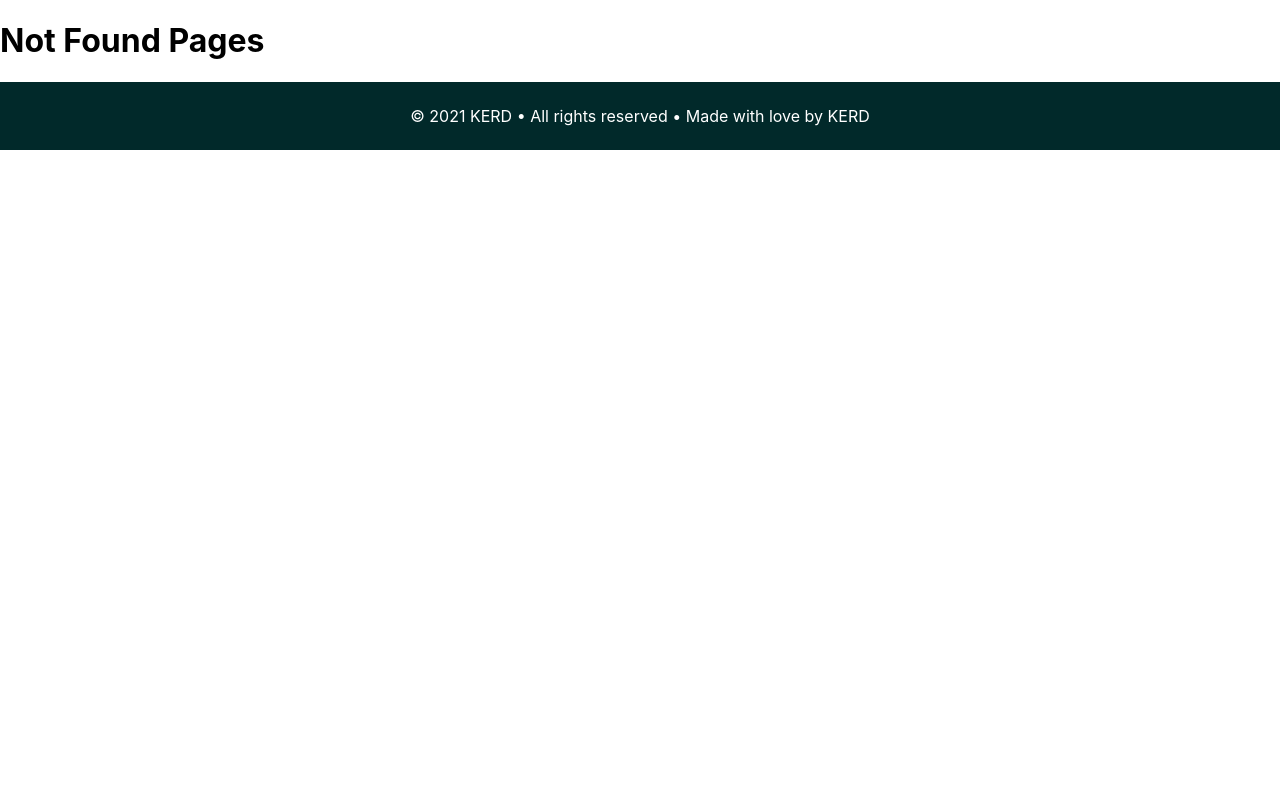
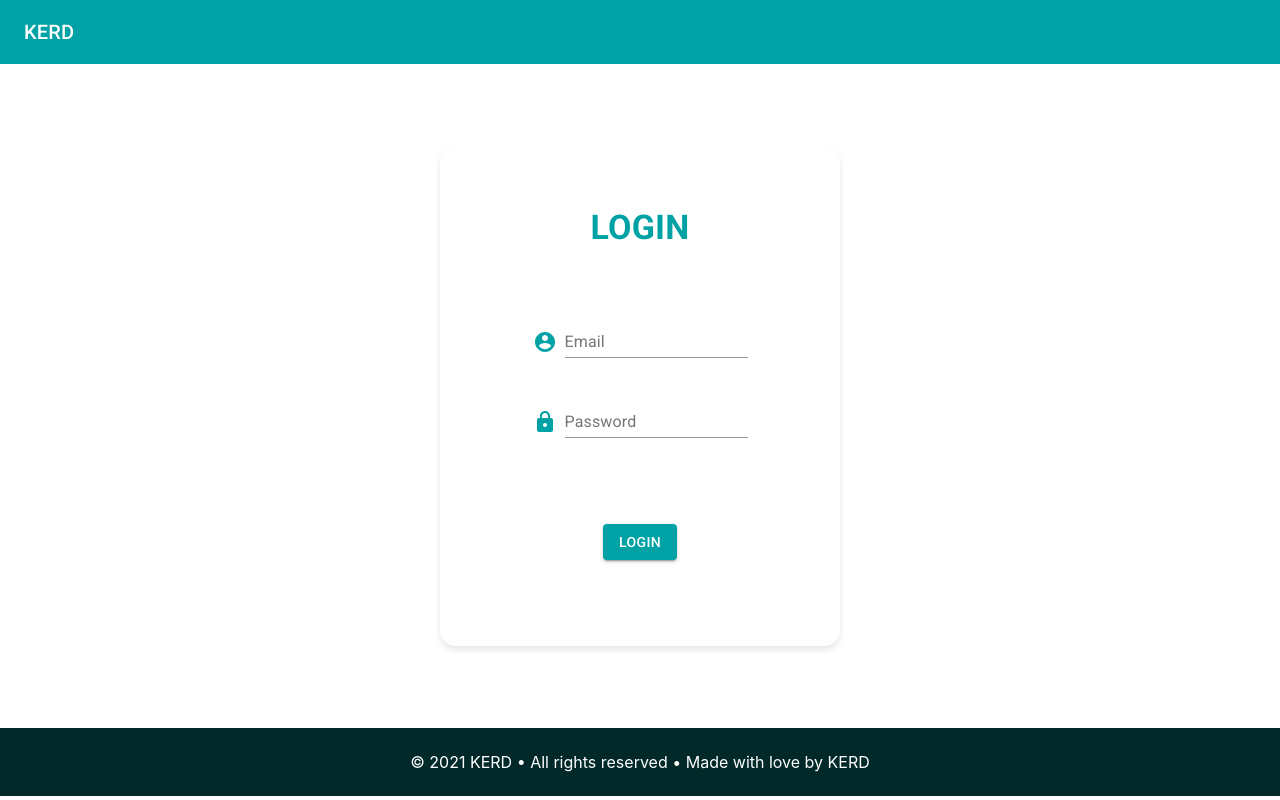
Before and after one commit to elvinvalentino/hackathon, a React (Create React App) app in the folder client/: page /login in a window 1280 px wide. Before the commit this address had no page. Built offline with nearby package versions, Linux system fonts and the light colour scheme.

Commit message:
Login page Finish

```diff
--- a/client/src/App.js
+++ b/client/src/App.js
@@ -7,15 +7,19 @@ import Schedule from './pages/Schedule';
 import Organization from './pages/Organization';
 import NotFound from './pages/NotFound';
 import Admin from './pages/Admin';
+import Authentication from './pages/Authentication';
 
 function App() {
   return (
     <div className="App">
-      {/* <Navbar /> */}
+      <Navbar />
       <Router>
         <Switch>
           <Route exact path='/'>
             <Index />
+          </Route>
+          <Route exact path='/login'>
+            <Authentication />
           </Route>
           <Route exact path='/schedule'>
             <Schedule />
--- /dev/null
+++ b/client/src/pages/Authentication/Authentication.component.js
@@ -0,0 +1,61 @@
+import styled from 'styled-components';
+import Button from '@material-ui/core/Button';
+import Grid from '@material-ui/core/Grid';
+import TextField from '@material-ui/core/TextField';
+import FormControl from '@material-ui/core/FormControl'
+
+import Typography from '@material-ui/core/Typography';
+
+import { theme } from '../../theme';
+
+export const AuthenticationContainer = styled.div`
+    display: flex;
+    align-items: center;
+    justify-content: center;
+    min-height: 91vh;
+`
+
+export const AuthenticationCard = styled.div`
+    width: 400px;
+    min-height: 500px;
+    border-radius: 1em;
+
+    box-shadow: 0 4px 7px rgb(0 0 0 / 10%);
+    margin-top: 4em;
+`
+
+export const CardTitle = styled(Typography)`
+    color: ${theme.color.primary};
+    font-weight: 700;
+    text-transform: uppercase;
+    text-align: center;
+    padding: 1.8em;
+`
+
+export const AuthenticationGrid = styled(Grid)`
+    color: ${theme.color.primary};
+`
+
+export const  AuthenticationInputContainer = styled.div`
+    margin-bottom: 2em;
+`
+
+export const AuthenticationForm = styled(FormControl)`
+    width: 100%;
+
+    display: flex;
+    align-items: center;
+    justify-content: center;
+`
+
+export const AuthenticationInput = styled(TextField)`
+    &:focus {
+        background-color: red;
+    }
+`
+
+export const SubmitButton = styled(Button)`
+    color: white;
+    background: ${theme.color.primary};
+    margin: 3.8em;
+`
--- /dev/null
+++ b/client/src/pages/Authentication/index.js
@@ -0,0 +1,45 @@
+import AccountCircle from '@material-ui/icons/AccountCircle';
+import LockIcon from '@material-ui/icons/Lock';
+import { AuthenticationContainer, AuthenticationCard, CardTitle , AuthenticationGrid, AuthenticationInputContainer, AuthenticationInput, AuthenticationForm, SubmitButton} from './Authentication.component';
+
+import { theme } from '../../theme';
+
+const Authentication = () => {
+
+    return (
+        <AuthenticationContainer>
+            <AuthenticationCard>
+                <CardTitle variant="h4" component="h1">Login</CardTitle>
+                <AuthenticationForm>
+                    <AuthenticationInputContainer>
+                        <AuthenticationGrid container spacing={1} alignItems="flex-end">
+                        <AuthenticationGrid item>
+                            <AccountCircle />
+                        </AuthenticationGrid>
+                        <AuthenticationGrid item>
+                            <AuthenticationInput id="input-with-icon-grid" label="Email" />
+                        </AuthenticationGrid>
+                        </AuthenticationGrid>
+                    </AuthenticationInputContainer>
+                    <AuthenticationInputContainer>
+                        <AuthenticationGrid container spacing={1} alignItems="flex-end">
+                        <AuthenticationGrid item>
+                            <LockIcon />
+                        </AuthenticationGrid>
+                        <AuthenticationGrid item>
+                            <AuthenticationInput id="input-with-icon-grid"  type="password" label="Password" />
+                        </AuthenticationGrid>
+                        </AuthenticationGrid>
+                    </AuthenticationInputContainer>
+
+                    <SubmitButton type="submit" variant="contained">
+                        Login
+                    </SubmitButton>
+
+                </AuthenticationForm>
+            </AuthenticationCard>
+        </AuthenticationContainer>
+    )
+}
+
+export default Authentication;
```
